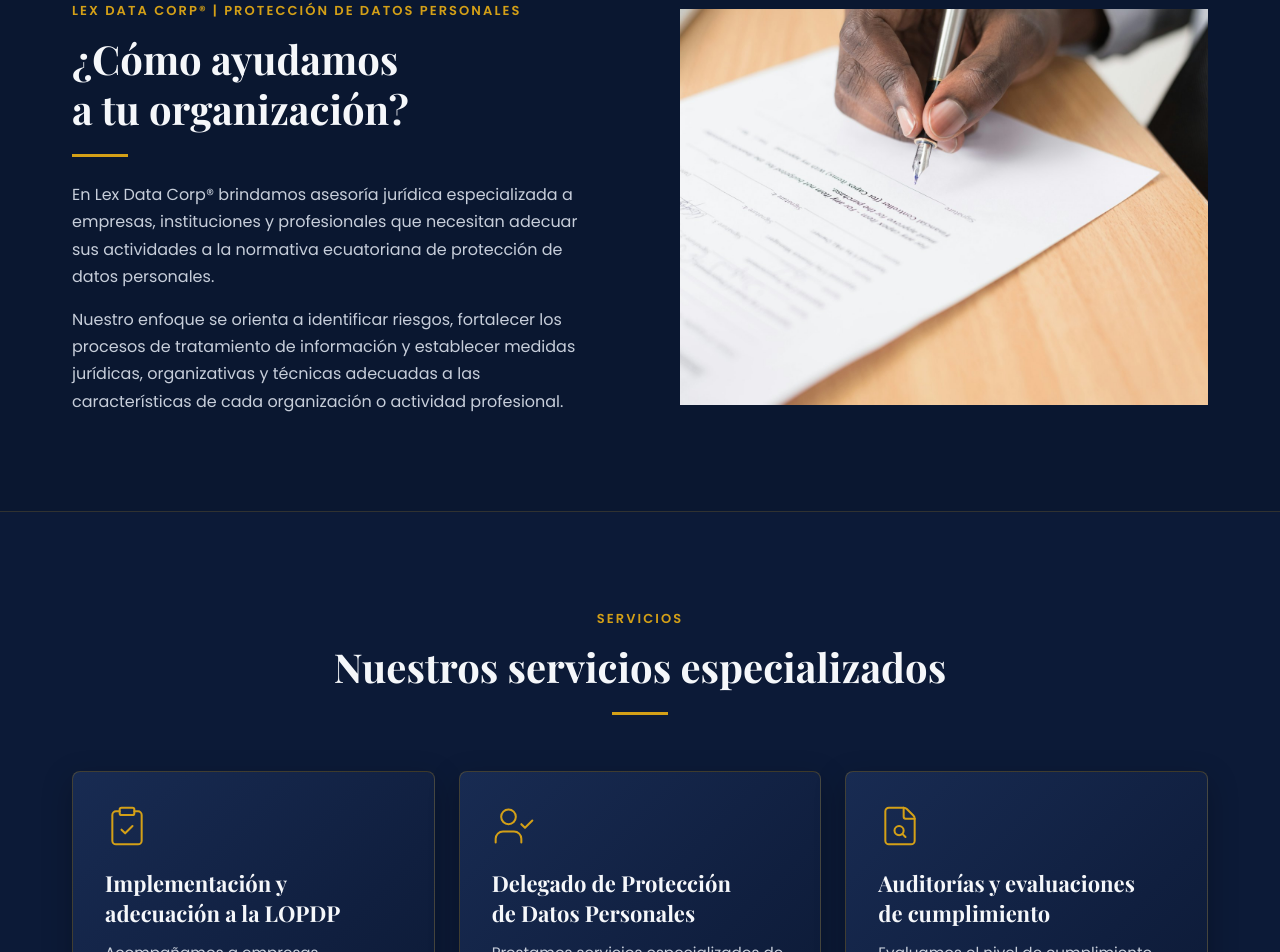
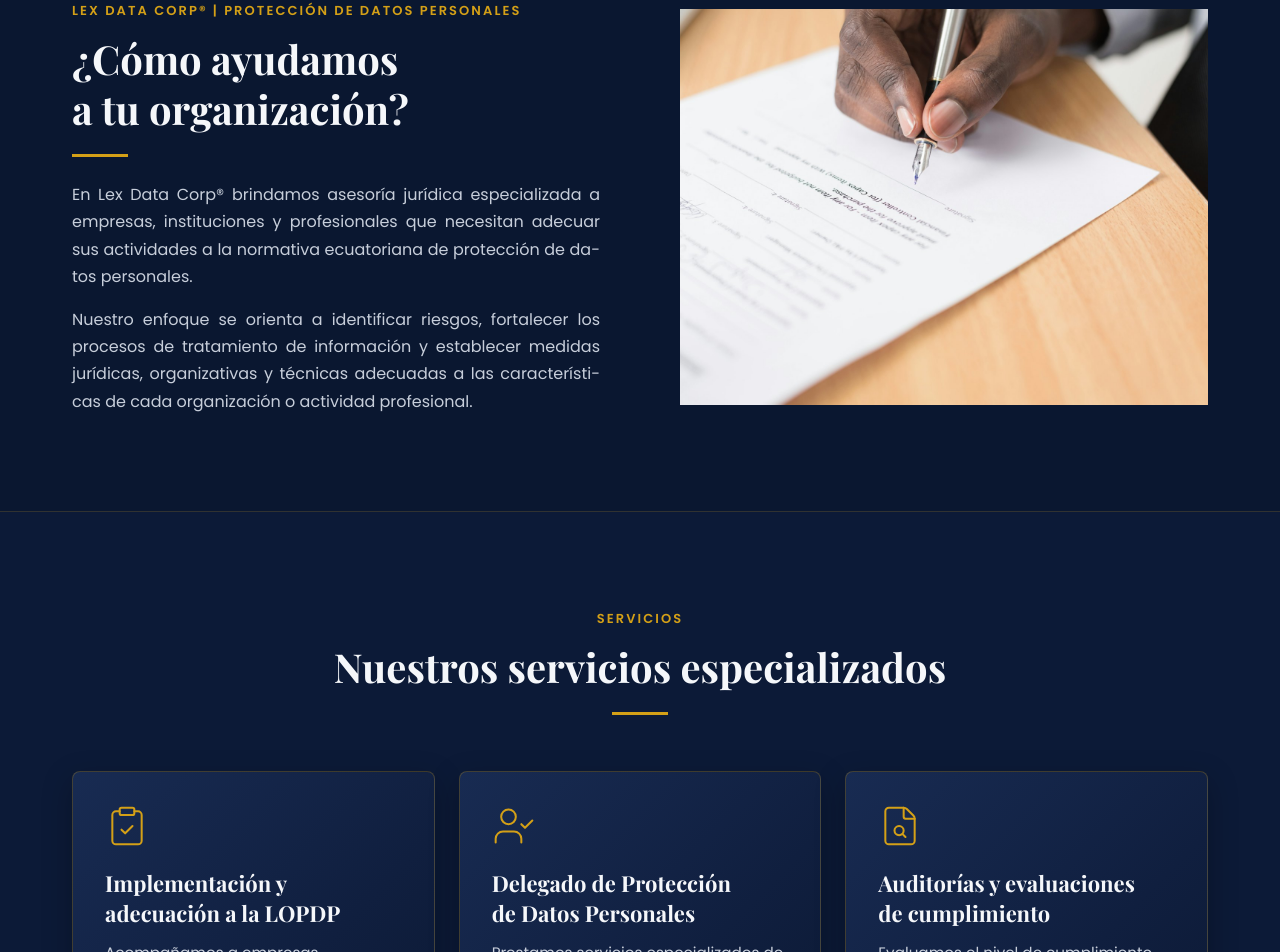
Before and after one commit to orbexstudiosec-del/lexdata2.0, a Next.js app: page /proteccion-de-datos in a window 1280 px wide. Shown: the part 812-1764 px from the top of the page. Built offline with nearby package versions, Linux system fonts and the light colour scheme; a web font is replaced by a local one.

Commit message:
Justificar el texto de ¿Cómo ayudamos a tu organización?
Co-Authored-By: Claude Opus 5.5 <noreply@anthropic.com>

```diff
--- a/src/app/proteccion-de-datos/page.tsx
+++ b/src/app/proteccion-de-datos/page.tsx
@@ -98,12 +98,12 @@ export default function DataProtectionPage() {
         <div className="grid gap-14 lg:grid-cols-2 lg:items-center lg:gap-20">
           <div>
             <SectionHeading label="Lex Data Corp® | Protección de Datos Personales" title="¿Cómo ayudamos a tu organización?" />
-            <p className="mt-6 text-mist">
+            <p className="mt-6 text-justify hyphens-auto text-mist">
               En Lex Data Corp® brindamos asesoría jurídica especializada a empresas, instituciones y
               profesionales que necesitan adecuar sus actividades a la normativa ecuatoriana de
               protección de datos personales.
             </p>
-            <p className="mt-4 text-mist">
+            <p className="mt-4 text-justify hyphens-auto text-mist">
               Nuestro enfoque se orienta a identificar riesgos, fortalecer los procesos de tratamiento
               de información y establecer medidas jurídicas, organizativas y técnicas adecuadas a las
               características de cada organización o actividad profesional.
```
